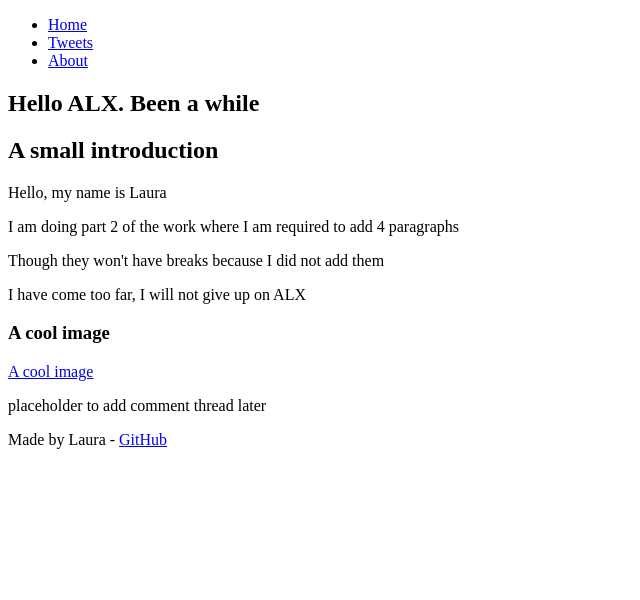
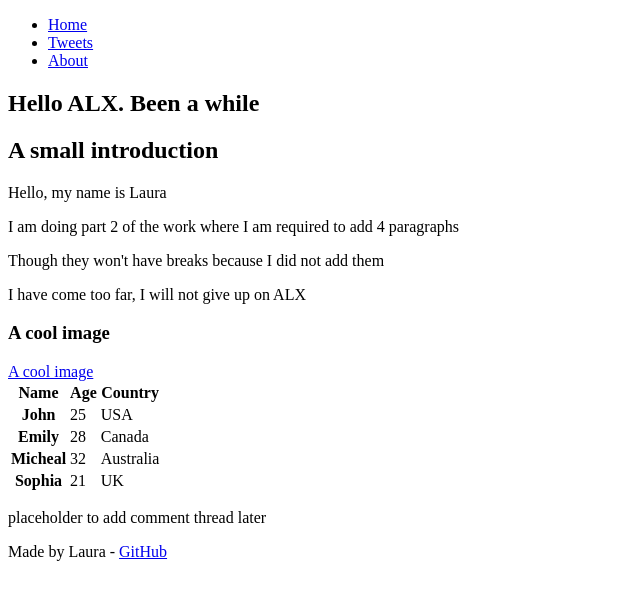
Before and after one commit to lauratechie/-My_First_Portfolio, a plain HTML site: page html_basic/index.html in a window 1280 px wide. Shown: the whole page, without its empty margins (0-640 px from the left). Drawn offline with Linux system fonts and the light colour scheme.

Commit message:
Added a table

```diff
--- a/html_basic/index.html
+++ b/html_basic/index.html
@@ -23,6 +23,40 @@
             <p>I have come too far, I will not give up on ALX</p>
             <h3>A cool image</h3>
             <a href="https://i.ibb.co/gTDZZT8/ALX-Logo-07.png">A cool image</a>
+        <div>
+            <table>
+                <thead>
+                    <tr>
+                        <th scope="col">Name</th>
+                        <th scope="col">Age</th>
+                        <th scope="col">Country</th>
+                    </tr>
+                </thead>
+                <tbody>
+                    <tr>
+                        <th scope="row">John</th>
+                        <td>25</td>
+                        <td>USA</td>
+                    </tr>
+                    <tr>
+                        <th scope="row">Emily</th>
+                        <td>28</td>
+                        <td>Canada</td>
+                    </tr>
+                    <tr>
+                        <th scope="row">Micheal</th>
+                        <td>32</td>
+                        <td>Australia</td>
+                    </tr>
+                    <tr>
+                        <th scope="row">Sophia</th>
+                        <td>21</td>
+                        <td>UK</td>
+                    </tr>
+                </tbody>
+</table>
+
+        </div>
         </article>
         <aside>
             <p>placeholder to add comment thread later</p>
```
